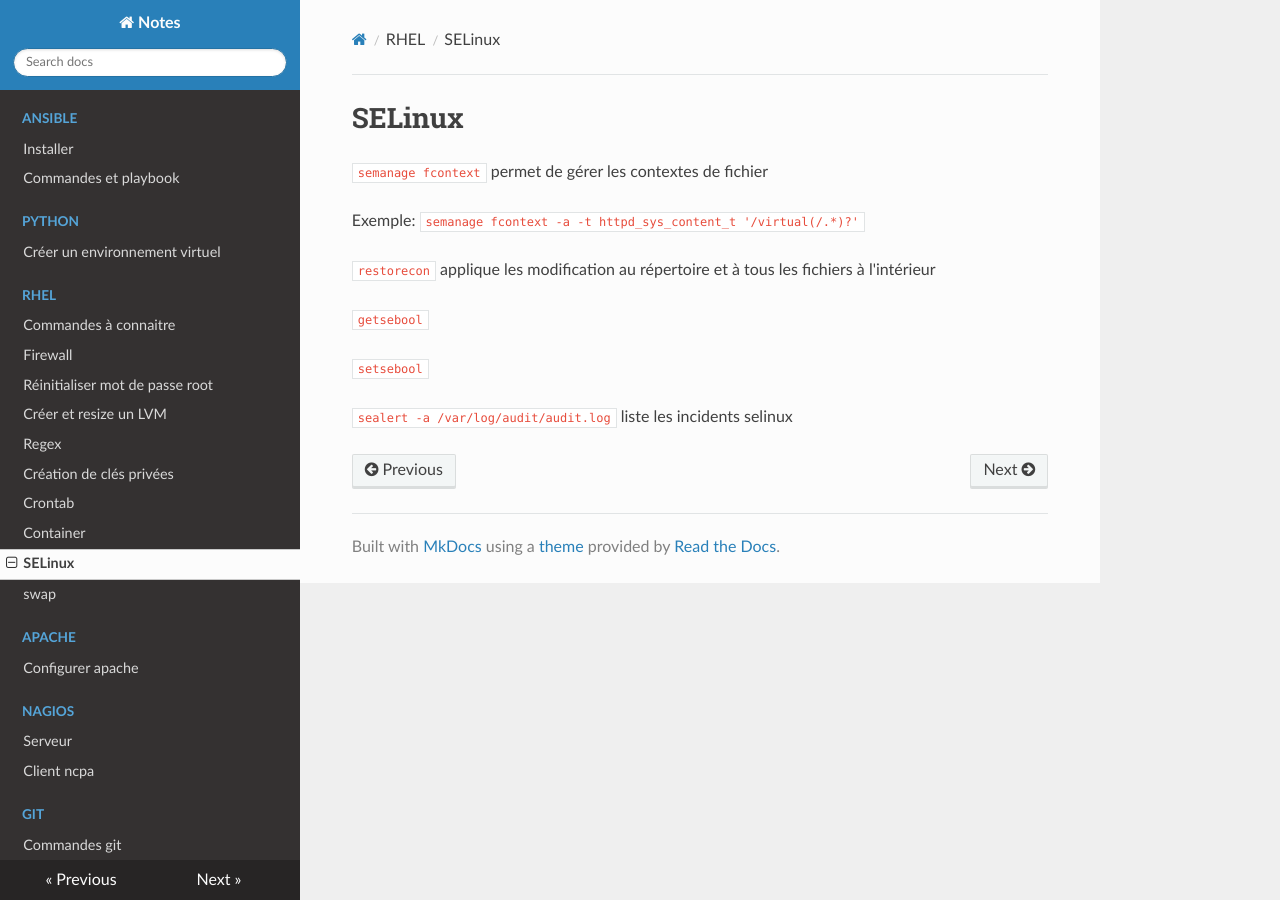
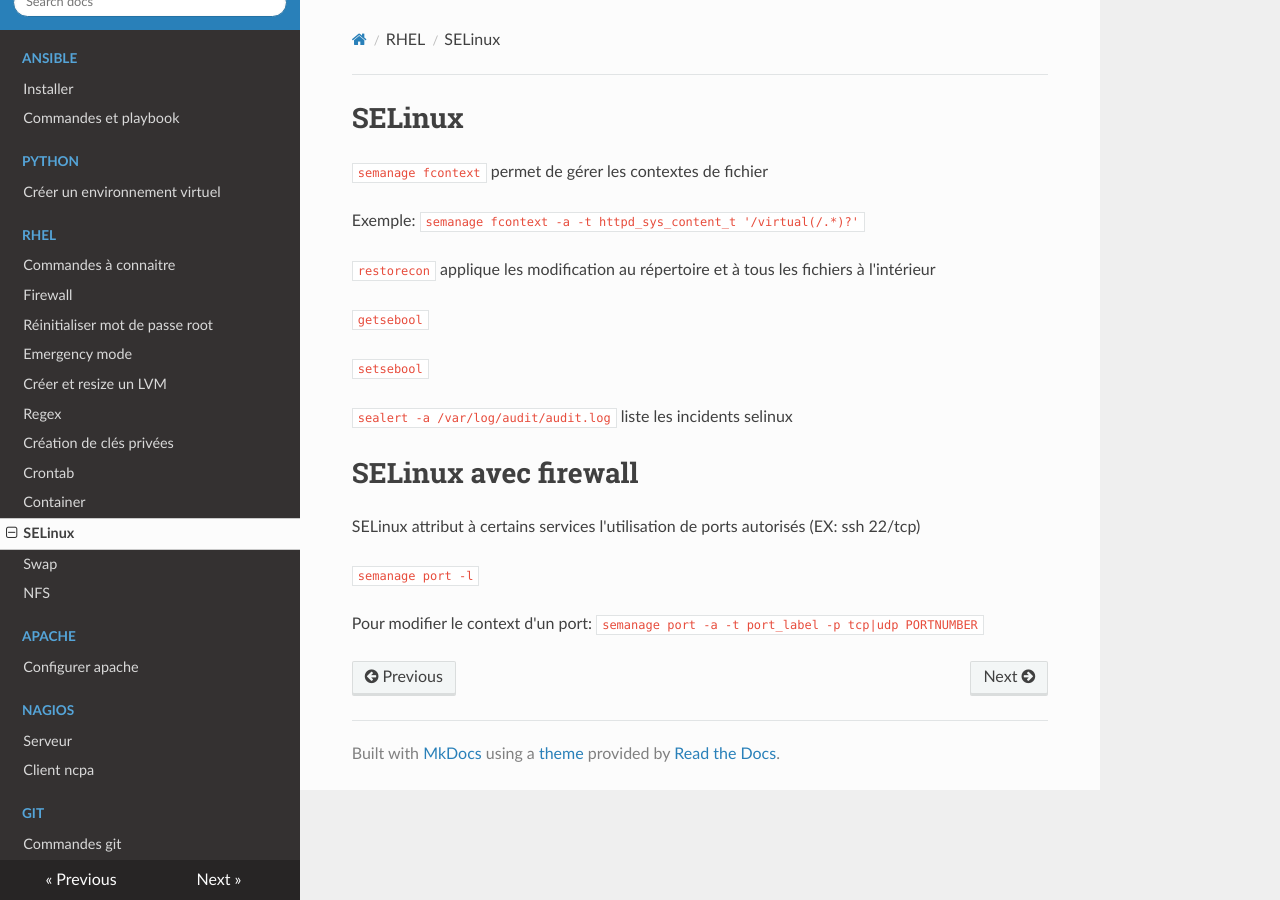
Before and after one commit to sboistel/notes, an MkDocs documentation site: the page built from docs/selinux.md, in a window 1280 px wide. Built offline with MkDocs 1.6.1, drawn with Linux system fonts in a browser that asks for light colours; nearby versions of some CDN libraries.

Commit message:
emergency, selinux, nfs

```diff
--- a/docs/selinux.md
+++ b/docs/selinux.md
@@ -11,3 +11,12 @@ Exemple: `semanage fcontext -a -t httpd_sys_content_t '/virtual(/.*)?'`
 `setsebool`
 
 `sealert -a /var/log/audit/audit.log` liste les incidents selinux
+
+# SELinux avec firewall
+
+SELinux attribut à certains services l'utilisation de ports autorisés (EX: ssh 22/tcp)
+
+`semanage port -l`
+
+Pour modifier le context d'un port:
+`semanage port -a -t port_label -p tcp|udp PORTNUMBER`
--- a/mkdocs.yml
+++ b/mkdocs.yml
@@ -11,13 +11,15 @@ nav:
     - Commandes à connaitre: commandes_rhel.md
     - Firewall: firewall.md
     - Réinitialiser mot de passe root: root_password.md
+    - Emergency mode: emergency.md
     - Créer et resize un LVM: create_lvm.md
     - Regex: shell-expansion.md
     - Création de clés privées: ssh_keys.md
     - Crontab: crontab.md
     - Container: container.md
     - SELinux: selinux.md
-    - swap: swap.md
+    - Swap: swap.md
+    - NFS: nfs.md
 
   - Apache:
     - Configurer apache: apache.md
```
Also changed, not shown: docs/emergency.md (added, +4 -0 lines), docs/nfs.md (added, +58 -0 lines).
